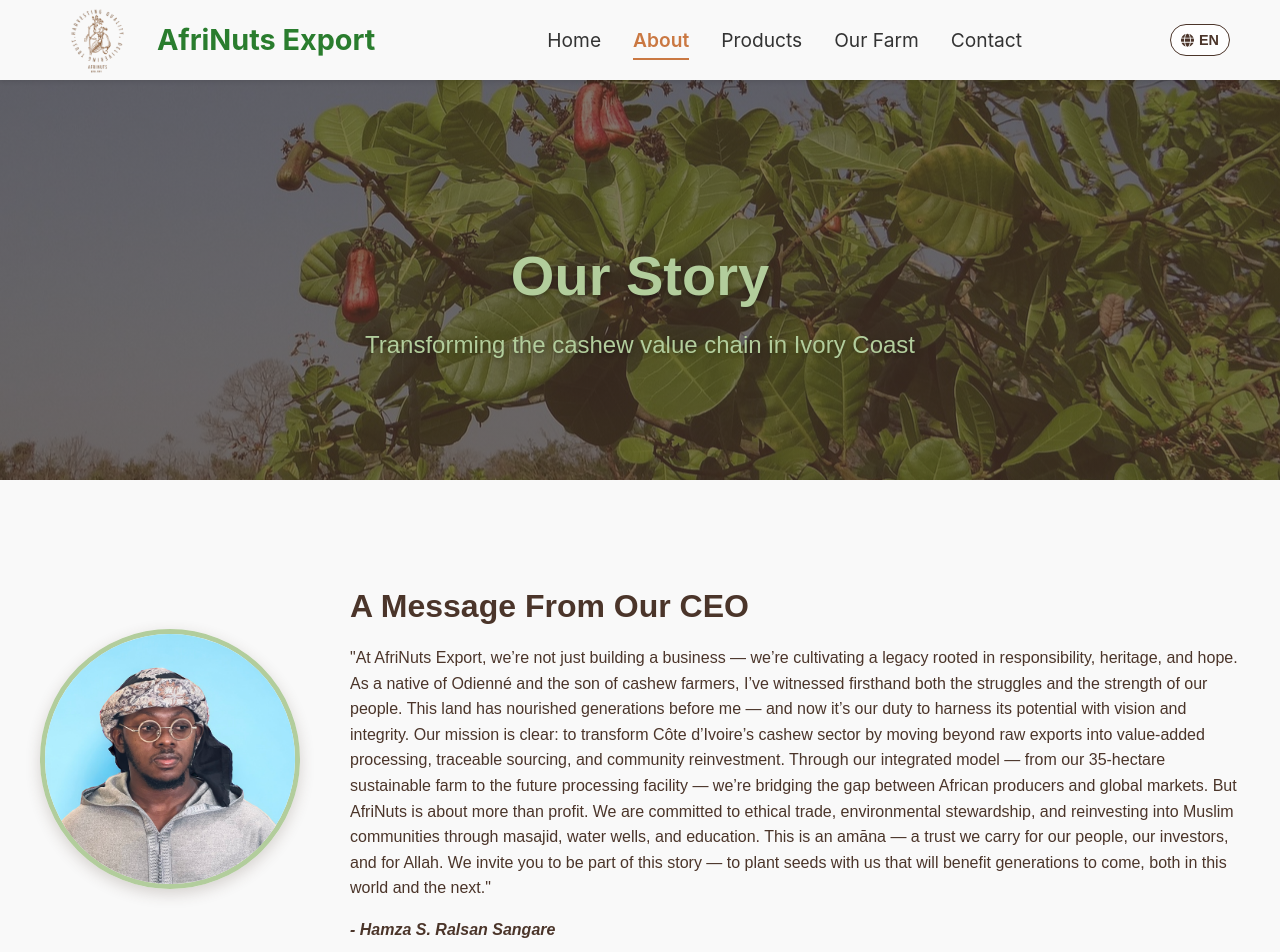
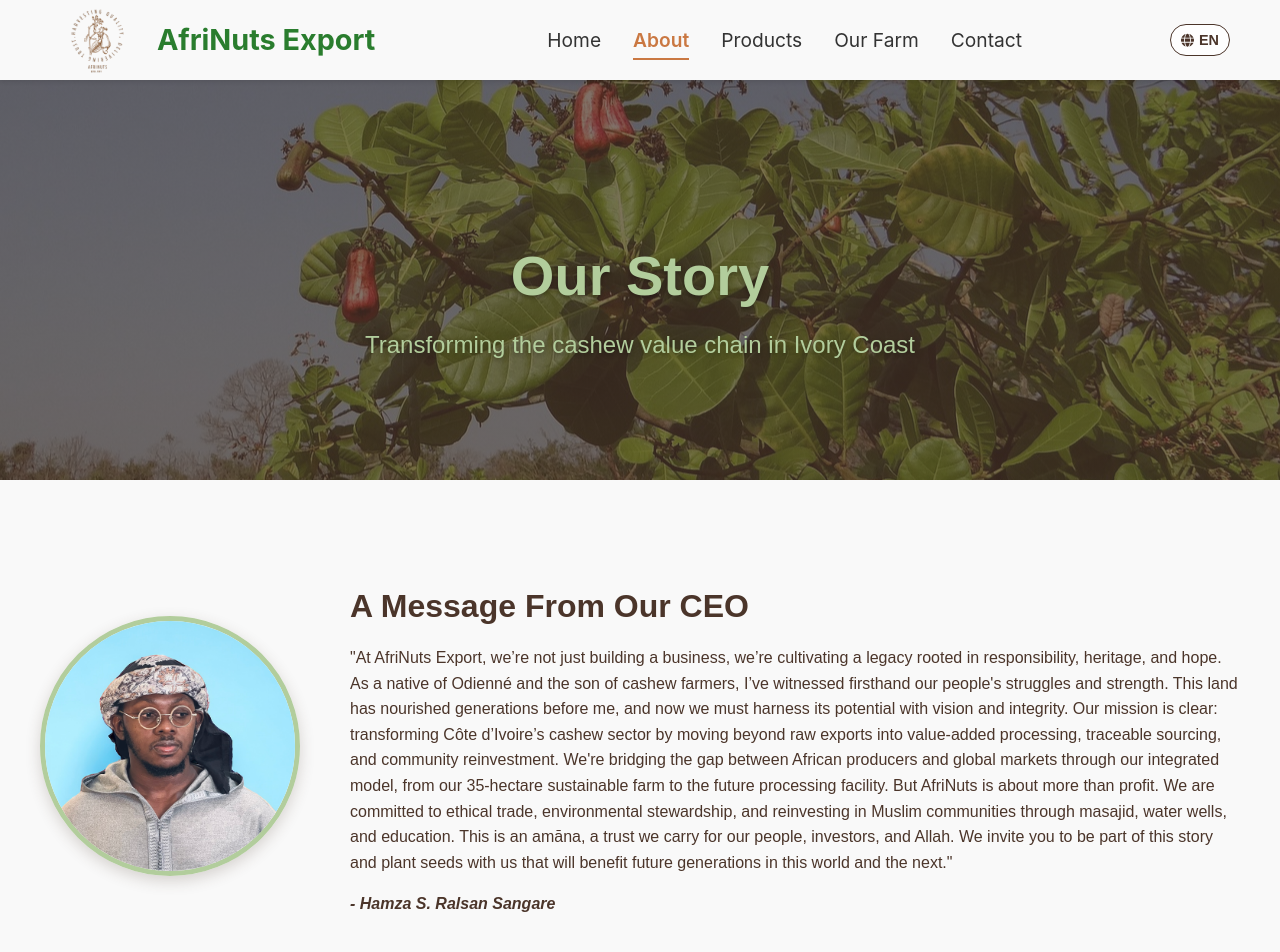
Before and after one commit to Hamza-hub320/afrinuts-export-website, a React (Create React App) app: page /afrinuts-export-website/about in a window 1280 px wide. Shown: the top 952 px of the page. Built offline with nearby package versions, Linux system fonts and the light colour scheme.

Commit message:
Update About.js

```diff
--- a/src/pages/About.js
+++ b/src/pages/About.js
@@ -48,14 +48,13 @@ const About = () => {
           <div className="ceo-message">
             <h2 style={{ color: '#4B352A' }}>A Message From Our CEO</h2>
             <p>
-              "At AfriNuts Export, we’re not just building a business — we’re cultivating a legacy rooted in responsibility, heritage, and hope. As a native of Odienné and the son of cashew farmers, I’ve witnessed firsthand both the struggles and the strength of our people. This land has nourished generations before me — and now it’s our duty to harness its potential with vision and integrity.
-
-              Our mission is clear: to transform Côte d’Ivoire’s cashew sector by moving beyond raw exports into value-added processing, traceable sourcing, and community reinvestment. Through our integrated model — from our 35-hectare sustainable farm to the future processing facility — we’re bridging the gap between African producers and global markets.
-
-              But AfriNuts is about more than profit. We are committed to ethical trade, environmental stewardship, and reinvesting into Muslim communities through masajid, water wells, and education. This is an amāna — a trust we carry for our people, our investors, and for Allah.
-
-              We invite you to be part of this story — to plant seeds with us that will benefit generations to come, both in this world and the next."
-            </p>
+              "At AfriNuts Export, we’re not just building a business, we’re cultivating a legacy rooted in responsibility, heritage, and hope.
+              As a native of Odienné and the son of cashew farmers, I’ve witnessed firsthand our people's struggles and strength.
+              This land has nourished generations before me, and now we must harness its potential with vision and integrity.
+              Our mission is clear: transforming Côte d’Ivoire’s cashew sector by moving beyond raw exports into value-added processing, traceable sourcing, and community reinvestment.
+              We're bridging the gap between African producers and global markets through our integrated model, from our 35-hectare sustainable farm to the future processing facility.
+              But AfriNuts is about more than profit. We are committed to ethical trade, environmental stewardship, and reinvesting in Muslim communities through masajid, water wells, and education.
+              This is an amāna, a trust we carry for our people, investors, and Allah. We invite you to be part of this story and plant seeds with us that will benefit future generations in this world and the next."</p>
             <p className="ceo-signature">- Hamza S. Ralsan Sangare</p>
           </div>
         </div>
```
